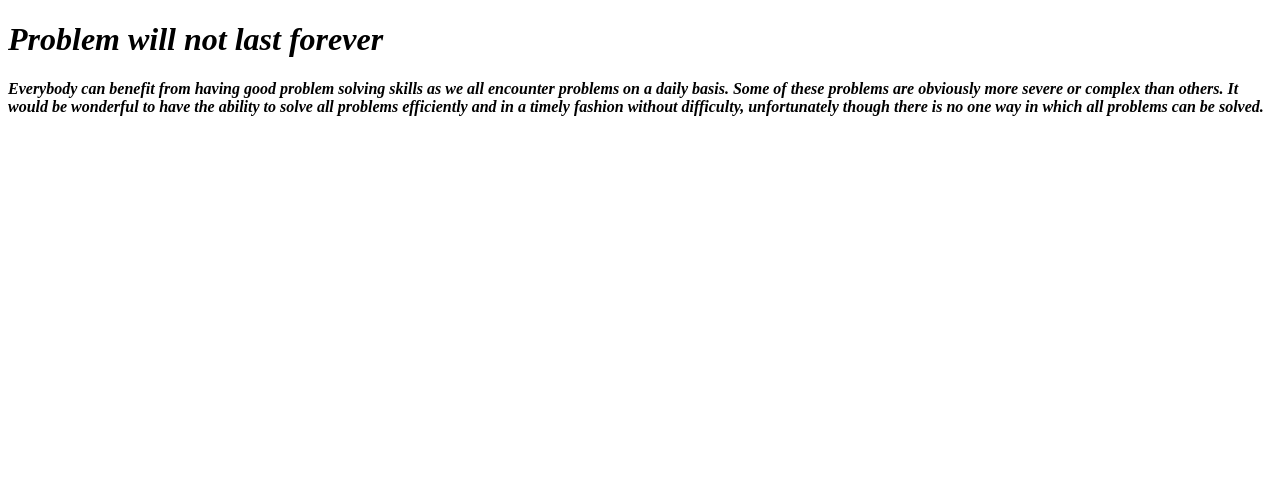
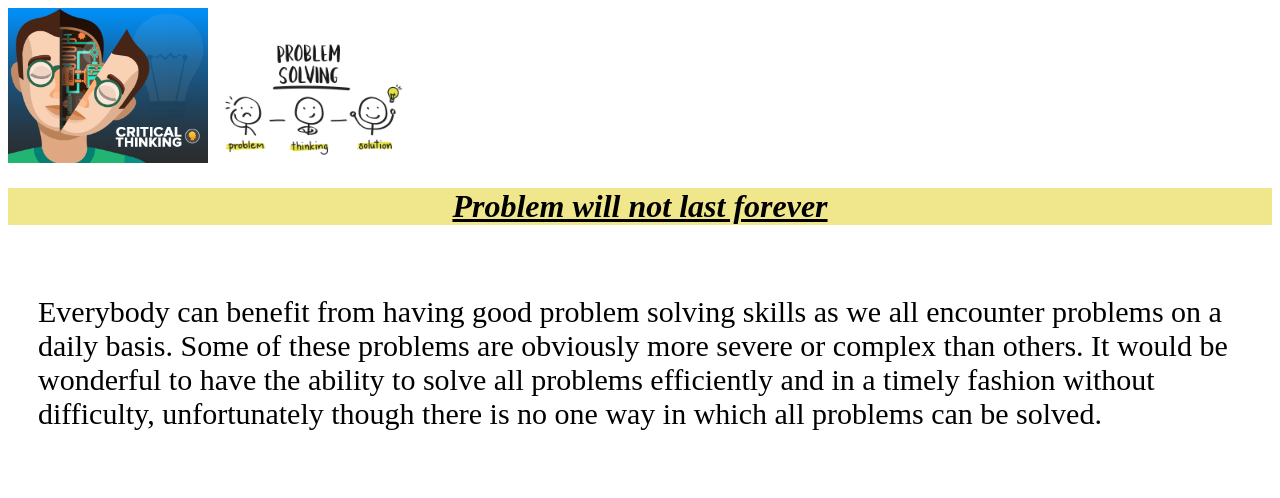
Before and after one commit to webdev5198/problem-are-not-last-forever, a plain HTML site: page index.html in a window 1280 px wide. Shown: the top 498 px of the page. Drawn offline with Linux system fonts and the light colour scheme.

Commit message:
added the css file

```diff
--- a/index.html
+++ b/index.html
@@ -5,10 +5,14 @@
     <meta name="viewport" content="width=device-width, initial-scale=1.0">
     <title>Problem will not last forever</title>
 </head>
+<img src="images/Conover-CriticalThink-BlogImage.png" alt="">
+<img src="images/Creative-Problem-Solving-Process.jpeg" alt="">
+<link rel="stylesheet" href="styles/styles.css">
 <body>
-   <h1><b> <i>Problem will not last forever</i</b></h1>
+   <h1><b> <i>Problem will not last forever</i></b></h1>
    <p>Everybody can benefit from having good problem solving skills as we all encounter problems on a daily basis. Some of these problems are obviously more severe or complex than others.
 
     It would be wonderful to have the ability to solve all problems efficiently and in a timely fashion without difficulty, unfortunately though there is no one way in which all problems can be solved.</p>
+    <p>There are lots of opportunites to solve any kind of problem</p>
 </body>
 </html>
--- /dev/null
+++ b/styles/styles.css
@@ -0,0 +1,14 @@
+h1{
+    text-align: center;
+    text-decoration: underline;
+    background-color: khaki;
+}
+p{
+    font-size: 30px;
+    padding: 40px 30px
+
+
+}
+img{
+    width: 200px;
+}
```
